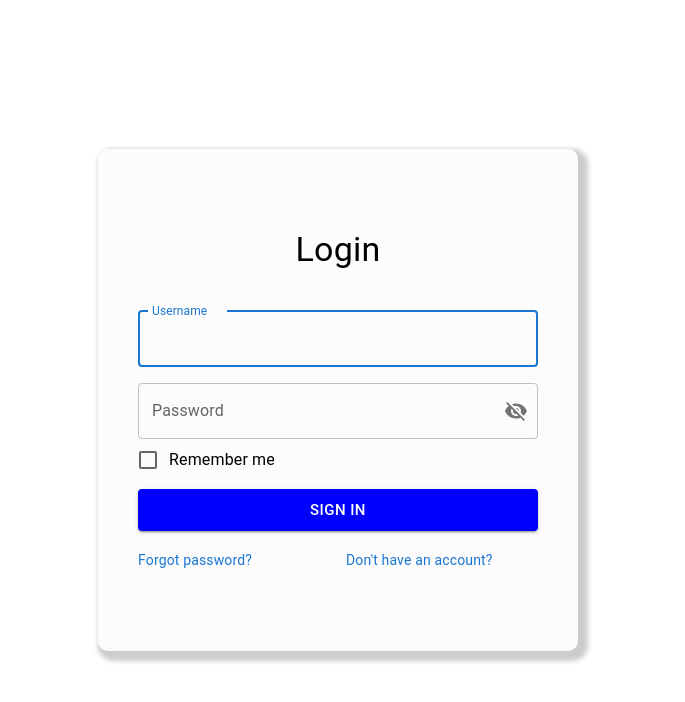
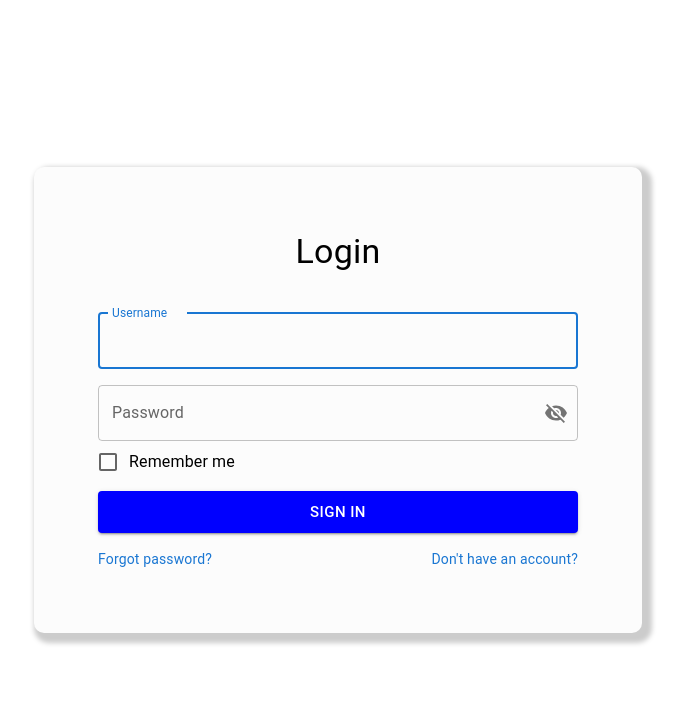
Before and after one commit to nvhoang2003/quizzbfe, a Next.js app: page /auth/login in a window 1280 px wide. Shown: the top 702 px of the page, without its empty margins (302-987 px from the left). Built offline with nearby package versions, Linux system fonts and the light colour scheme.

Commit message:
call api login

```diff
--- a/src/dataProvider/postApi.js
+++ b/src/dataProvider/postApi.js
@@ -35,5 +35,6 @@ const loginAuth = (payload) => {
 
 export{
     loginAuth,
-    setLocalStorage
+    setLocalStorage,
+    instance
 }
--- a/src/pages/auth/login.js
+++ b/src/pages/auth/login.js
@@ -15,7 +15,7 @@ const StyledContent = styled('div')(({ theme }) => ({
   [theme.breakpoints.up('md')]: {
     width: 480,
     flexShrink: 0,
-    padding: theme.spacing(10, 5),
+    padding: theme.spacing(8, 8),
     boxShadow: '5px 5px 5px 5px #cccccc',
     border: '1px',
     borderRadius: '10px'
@@ -28,12 +28,14 @@ const StyledRoot = styled('main')(({ theme }) => ({
   justifyContent: 'center',
   alignItems: 'center',
   height: '100vh',
+  width: '100vw',
   position: 'relative'
 }));
 
 export default function login() {
   const [username, setUsername] = React.useState('');
   const [password, setPassword] = React.useState('');
+  const [errorMessage, setErrorMessage] = React.useState({});
   const [showPassword, setShowPassword] = React.useState(false);
 
   const handleClickShowPassword = () => setShowPassword((show) => !show);
@@ -46,7 +48,8 @@ export default function login() {
     e.preventDefault();
     const responseLogin = await loginAuth({ username, password });
     const { response } = responseLogin;
-    responseLogin.data == null ?? setupLocalStorage(responseLogin.data.accessToken);
+    console.log(responseLogin);
+    setupLocalStorage(responseLogin.data.accessToken);
   };
 
   return (
@@ -62,18 +65,14 @@ export default function login() {
             noValidate
             display='flex'
             flexDirection='column'
-            fullWidth
           >
             <FormControl
-              fullWidth
               variant="outlined"
-              sx={{ mb: 1 }}
             >
               <InputLabel htmlFor="username">Username</InputLabel>
               <OutlinedInput
-                margin="normal"
+                margin="dense"
                 required
-                fullWidth
                 id="username"
                 value={username}
                 onChange={(e) => setUsername(e.target.value)}
@@ -85,9 +84,8 @@ export default function login() {
             </FormControl>
 
             <FormControl
-              fullWidth
               variant="outlined"
-              sx={{ mt: 1 }}
+              sx={{ mt: 2 }}
             >
               <InputLabel htmlFor="password">Password</InputLabel>
               <OutlinedInput
@@ -104,9 +102,8 @@ export default function login() {
                     </IconButton>
                   </InputAdornment>
                 }
-                margin="normal"
+                margin="dense"
                 required
-                fullWidth
                 name="password"
                 label="Password"
                 id="password"
@@ -122,20 +119,23 @@ export default function login() {
             />
             <Button
               type="submit"
-              fullWidth
               variant='contained'
               size="large"
-              sx={{ mt: 1, mb: 2, backgroundColor: 'blue' }}
+              sx={{
+                mt: 1,
+                mb: 2,
+                backgroundColor: 'blue'
+              }}
             >
               Sign In
             </Button>
             <Grid container spacing={2}>
-              <Grid item xs={12} md={6}>
+              <Grid item xs={6}>
                 <Link href="#" variant="body2" underline="hover">
                   Forgot password?
                 </Link>
               </Grid>
-              <Grid item xs={12} md={6}>
+              <Grid item xs={6} display='flex' justifyContent='flex-end'>
                 <Link href="#" variant="body2" underline="hover">
                   Don't have an account?
                 </Link>
--- a/src/styles/globals.css
+++ b/src/styles/globals.css
@@ -1,6 +1,6 @@
-@tailwind base;
-@tailwind components;
-@tailwind utilities;
+/* @tailwind base; */
+/* @tailwind components;
+@tailwind utilities; */
 
 :root {
   --foreground-rgb: 0, 0, 0;
@@ -18,6 +18,7 @@
 
 body {
   color: var(--foreground-rgb);
+  margin: 0px;
   /* background: linear-gradient(
       to bottom,
       transparent,
```
